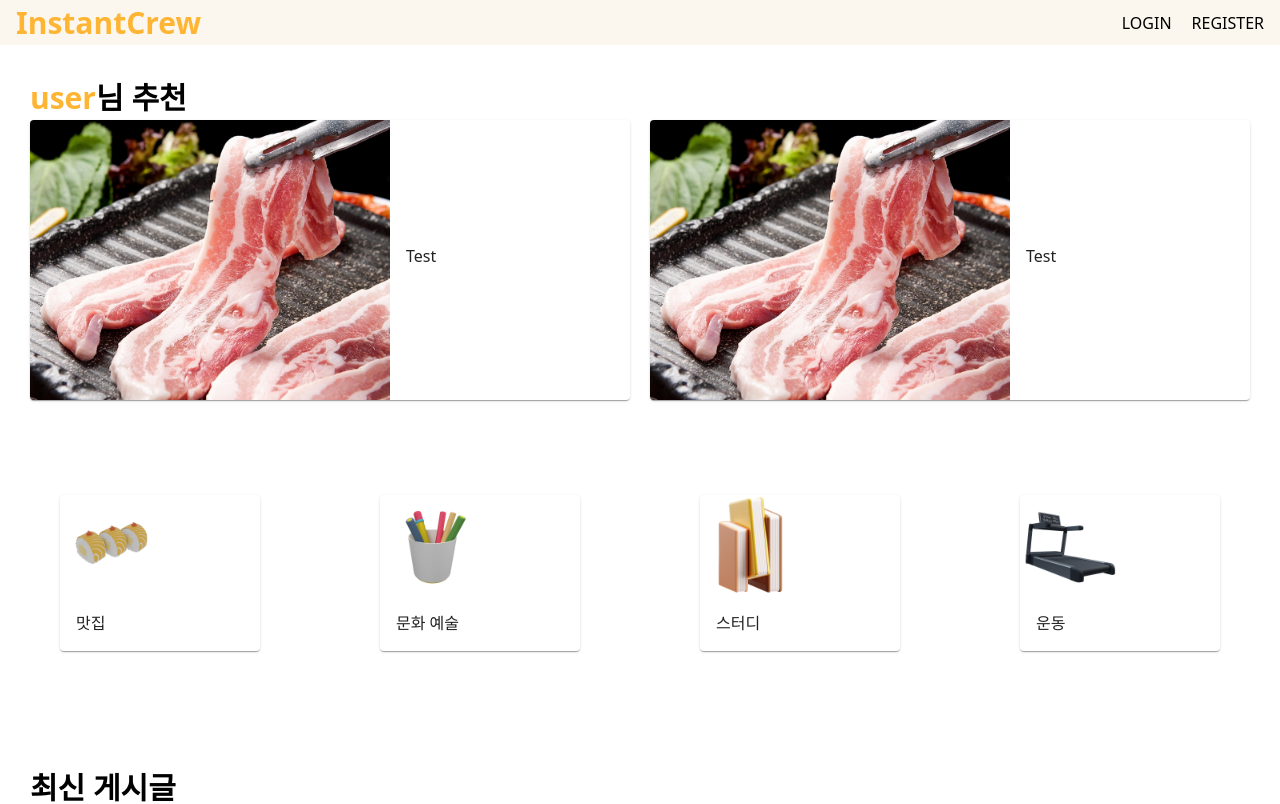
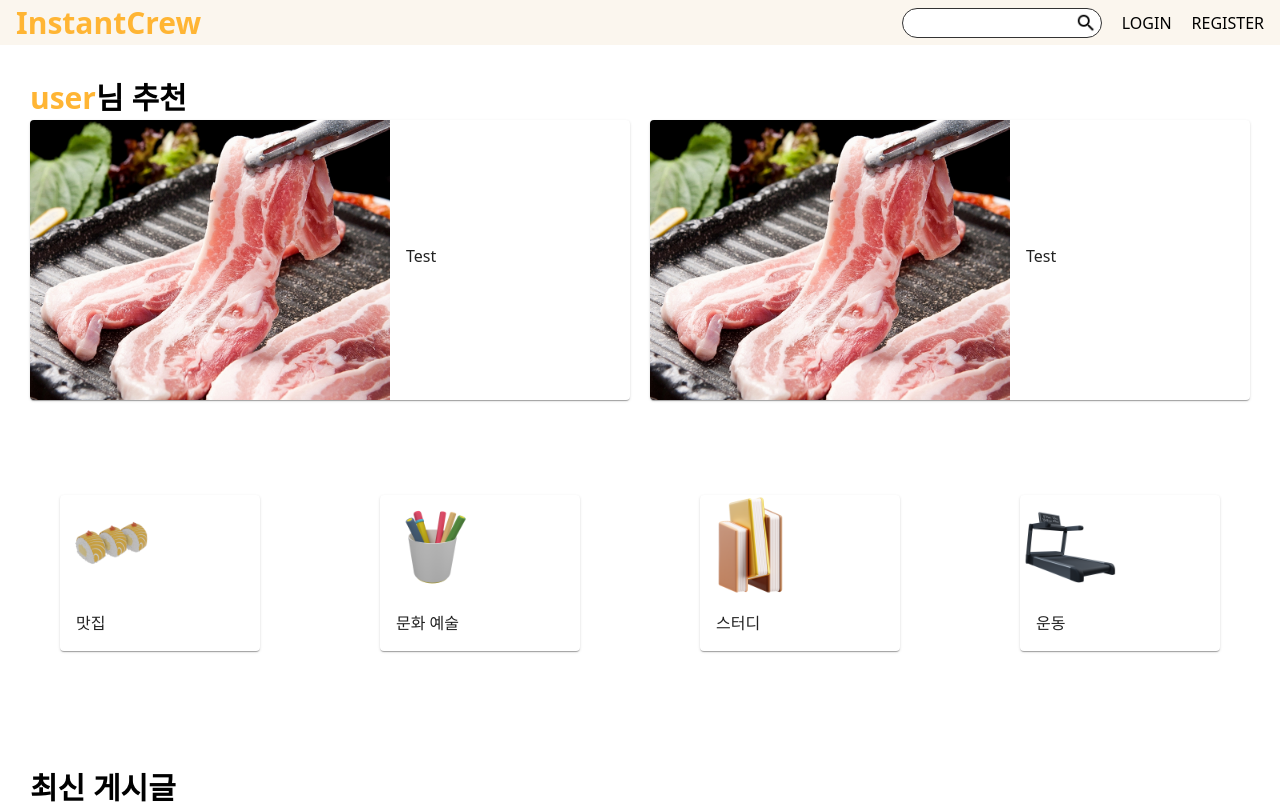
Before and after one commit to h0ngwon/instant-crew, a Next.js app: page / in a window 1280 px wide. Shown: the top 804 px of the page. Built offline with nearby package versions, Linux system fonts and the light colour scheme.

Commit message:
searchForm 만들기

```diff
--- a/next.config.js
+++ b/next.config.js
@@ -7,6 +7,11 @@ const nextConfig = {
                 protocol: 'https',
                 hostname: 'a.cdn-hotels.com',
             },
+
+            {
+                protocol: 'https',
+                hostname: 'rummvqozlgllyttgdnqh.supabase.co',
+            },
         ],
     },
 };
--- a/src/app/api/post/recommend/route.ts
+++ b/src/app/api/post/recommend/route.ts
@@ -20,7 +20,7 @@ export const getRecommendData = async (): Promise<any> => {
         const { data, error } = await supabase
             .from('post')
             .select('*')
-            .order('random', { ascending: false })
+            .order('id', { ascending: false })
             .limit(2);
 
         if (error) throw new Error();
--- a/src/app/api/post/route.ts
+++ b/src/app/api/post/route.ts
@@ -38,7 +38,7 @@ export async function POST(req: Request, res: NextResponse) {
     //     );
     // }
 }
-const PAGE_SIZE = 10;
+const PAGE_SIZE = 6;
 export const GET_POST_BY_PAGE = async (page: number = 0) => {
     const { data, count } = await supabase
         .from('post')
--- a/src/components/BoardMain.tsx
+++ b/src/components/BoardMain.tsx
@@ -63,17 +63,17 @@ export default function BoardMain({ category }: { category?: string }) {
     }, []);
 
     return (
-        <main className='max-w-[1200px] m-auto grid grid-cols-2 gap-10 p-10 h-max'>
+        <main className='max-w-[1200px] m-auto grid grid-cols-2 gap-[50px] p-10 h-max'>
             {posts.map((item, index) => (
                 <div
                     key={index}
-                    className='border-solid border-[1px] rounded-[1.5rem] h-[150px]'
+                    className='border-solid border-[1px] rounded-[1.5rem] h-[180px]'
                 >
-                    <div className='float-left'>
+                    <div className='float-left w-[180px] mr-[10px]'>
                         <Image
                             src={item.picture as string}
                             alt='게시글 이미지'
-                            className='w-auto h-[150px] mr-[10px] rounded-l-3xl'
+                            className='w-[100%] h-[180px] rounded-l-3xl'
                             width={100}
                             height={100}
                         />
--- a/src/components/Header.tsx
+++ b/src/components/Header.tsx
@@ -1,5 +1,7 @@
+import Image from 'next/image';
 import Link from 'next/link';
 import React from 'react';
+import SearchForm from './SearchForm';
 
 const Header = () => {
     return (
@@ -10,6 +12,9 @@ const Header = () => {
                 </div>
                 <nav role='navigation' aria-label='네비게이션'>
                     <ul className='flex flex-row gap-5 items-center cursor-pointer'>
+                        <li>
+                            <SearchForm />
+                        </li>
                         <li>LOGIN</li>
                         <li>REGISTER</li>
                     </ul>
--- /dev/null
+++ b/src/components/SearchForm.tsx
@@ -0,0 +1,30 @@
+import Image from 'next/image';
+import React, { useState } from 'react';
+import SearchBtn from '../../public/img/search_btn.png';
+
+const SearchForm = () => {
+    const [searchInput, setSearchInput] = useState('');
+    const handleSearchbtn = (e: React.FormEvent<HTMLFormElement>) => {
+        e.preventDefault();
+        // const target = e.target as HTMLFormElement;
+        // const searchKeyword = (target[0] as HTMLInputElement).value;
+        setSearchInput('');
+    };
+    return (
+        <>
+            <form onSubmit={handleSearchbtn} className='relative'>
+                <input
+                    value={searchInput}
+                    onChange={(e) => setSearchInput(e.target.value)}
+                    required
+                    className='w-[200px] h-[30px] rounded-2xl border-solid border-[0.5px] border-[#333]'
+                />
+                <button type='submit' className='absolute right-[5px] top-1'>
+                    <Image src={SearchBtn} alt='' width={22} height={22} />
+                </button>
+            </form>
+        </>
+    );
+};
+
+export default SearchForm;
--- a/src/components/boardCategory/BoardCategories.tsx
+++ b/src/components/boardCategory/BoardCategories.tsx
@@ -14,7 +14,7 @@ const BoardCategories = ({ category }: Props) => {
     ];
 
     return (
-        <div className='flex gap-[150px] justify-center'>
+        <div className='flex gap-[150px] justify-center h-[100px] mt-[50px]'>
             {categoryData.map((item) => (
                 <Link href={`/board?category=${item.name}`} key={item.id}>
                     <h2
```
Also changed, not shown: public/img/search_btn.png (added).
